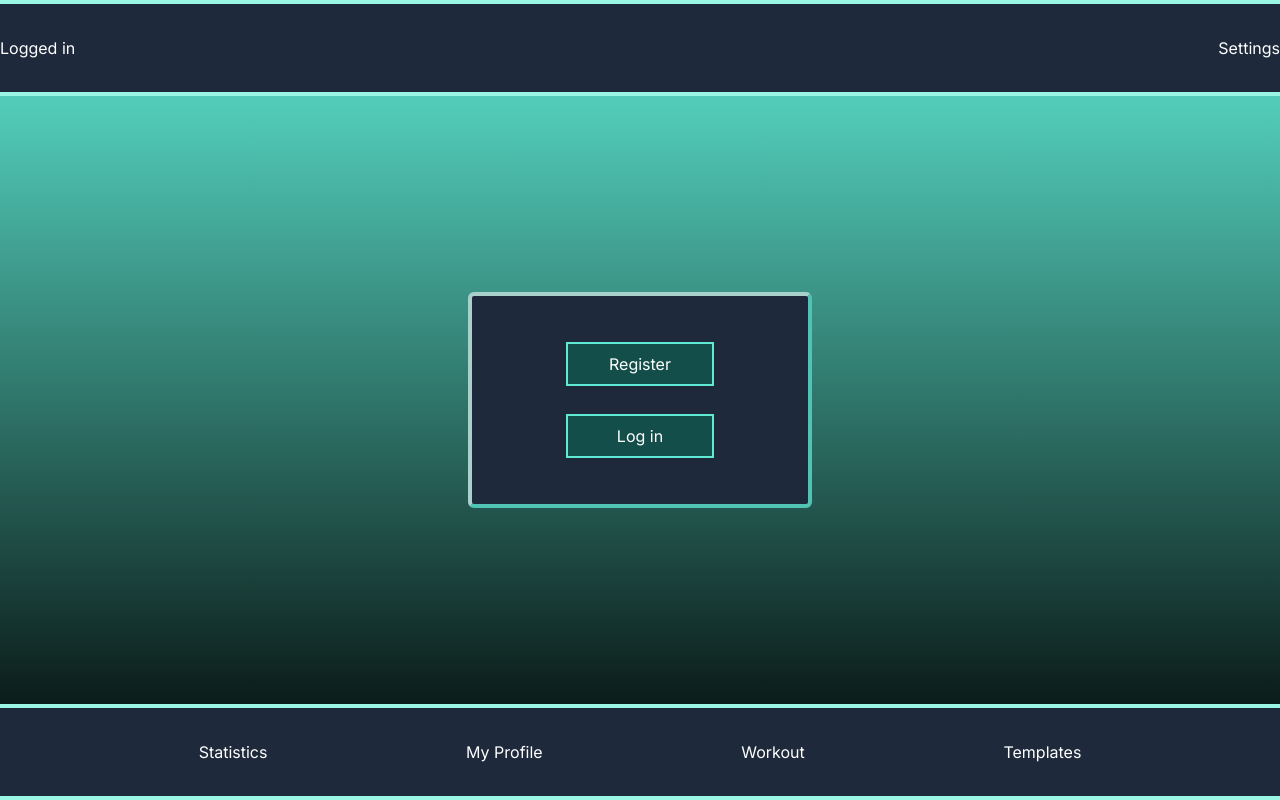
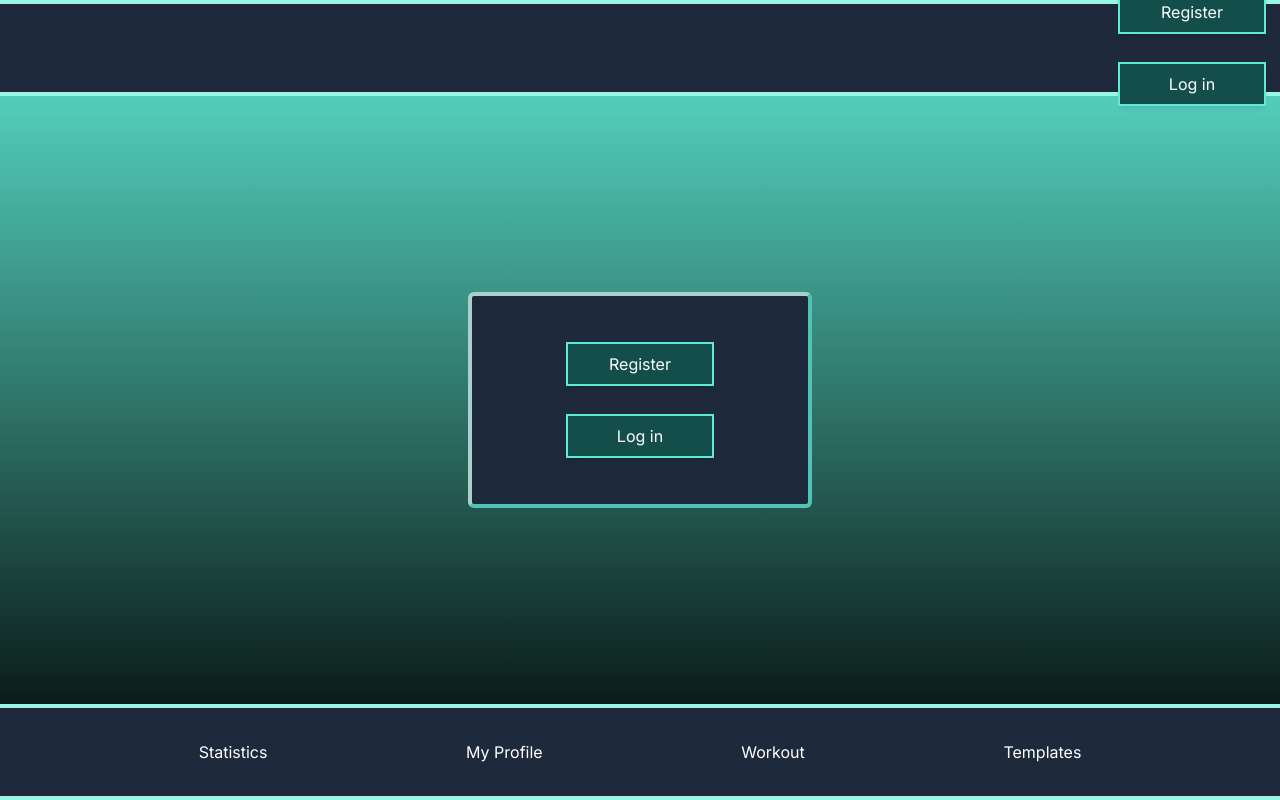
Before and after one commit to ssikors/gym-planner, a Next.js app: page / in a window 1280 px wide. Built offline with nearby package versions, Linux system fonts and the light colour scheme; no server answers.

Commit message:
Logout and page name in header

```diff
--- a/app/components/Header.tsx
+++ b/app/components/Header.tsx
@@ -1,6 +1,15 @@
-export const Header = () => {
+import { LoginLogout } from "./LoginLogout"
+
+type Props = {
+  currentPage?: string
+}
+
+export const Header: React.FC<Props> = ({currentPage}) => {
   return <div className="text-white fixed flex justify-between items-center top-0 left-0 w-full h-24 bg-slate-800 border-y-4 border-y-teal-200">
-    <div>Logged in</div>
-    <div>Settings</div>
+    <div className="ml-4 text-xl font-semibold">{currentPage}</div>
+    <div className="mr-4">
+    <LoginLogout/>
+    </div>
+
   </div>
 }
```
